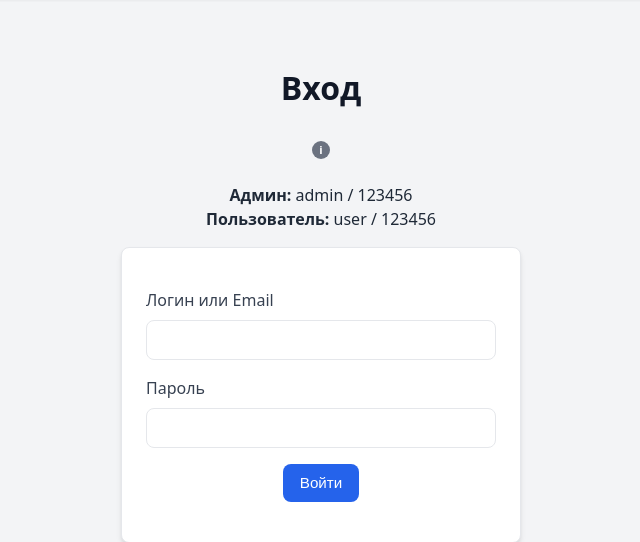
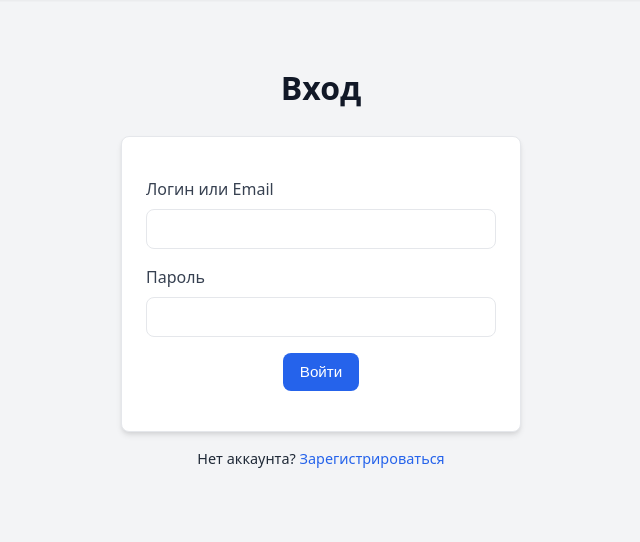
Before and after one commit to ARKADIY3/wildlife-store, a PHP site: page /login.php in a window 1280 px wide. Shown: the part 63-605 px from the top of the page, without its empty margins (319-959 px from the left). Run offline with PHP 8.4, Linux system fonts and the light colour scheme; data comes from the database, SQL or seed files in the repository.

Commit message:
Auto-sync after agent response

```diff
--- a/login.php
+++ b/login.php
@@ -62,14 +62,6 @@ include 'includes/header.php';
 <div class="auth-page">
     <h1>Вход</h1>
 
-    <p class="hint">
-        <span class="hint__badge">i</span>
-        <span class="hint__content">
-            <div><strong>Админ:</strong> admin / 123456</div>
-            <div><strong>Пользователь:</strong> user / 123456</div>
-        </span>
-    </p>
-
     <?php if ($error): ?>
         <div class="alert alert-error"><?php echo $error; ?></div>
     <?php endif; ?>
```
